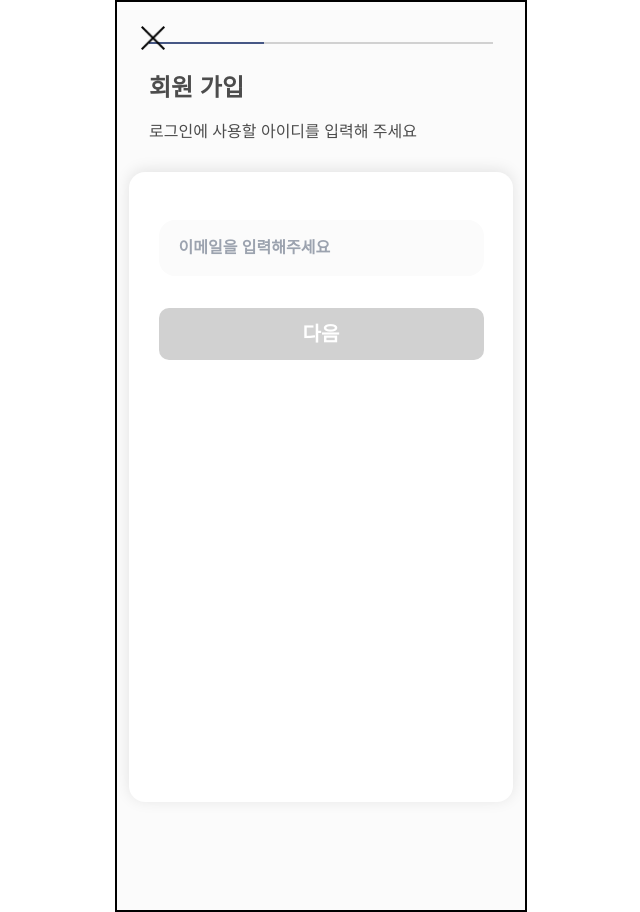
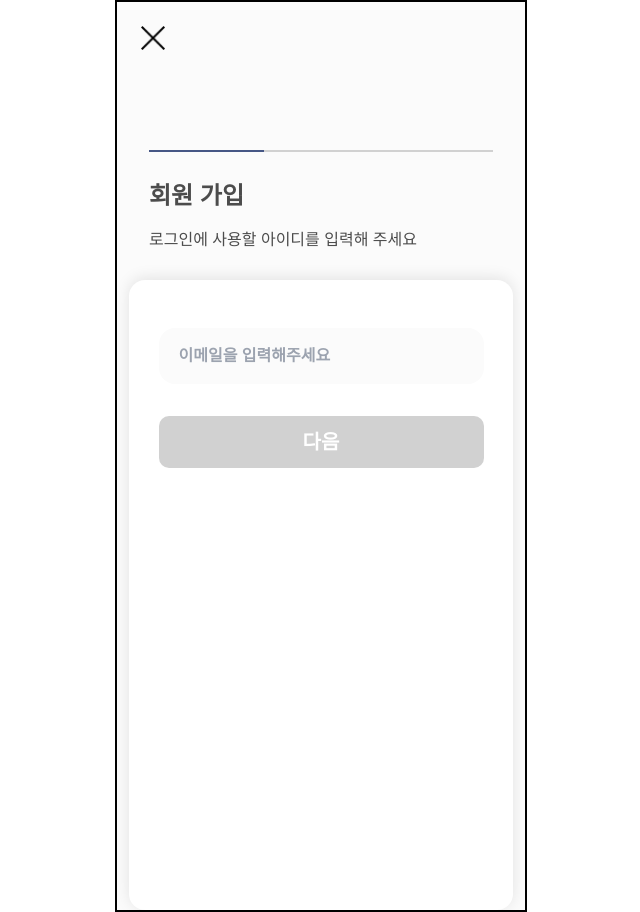
Before and after one commit to UMC-8th-Hackathon-Team-Name/dentistry_FE, a React (Vite) app in the folder app/: page /signup/email in a window 1280 px wide. Shown: the whole page, without its empty margins (319-959 px from the left). Built offline with nearby package versions, Linux system fonts and the light colour scheme; a web font is replaced by a local one.

Commit message:
refactor/signup-email

```diff
--- a/app/src/auth/SignupEmail.tsx
+++ b/app/src/auth/SignupEmail.tsx
@@ -2,7 +2,6 @@ import { useState } from "react";
 import { useNavigate } from "react-router-dom";
 
 import closeIcon from "/src/assets/close_icon.png";
-
 import Button from "../components/common/Button";
 import ProgressBar from "../components/common/ProgressBar";
 
@@ -26,43 +25,61 @@ const SignupEmail = () => {
       return;
     }
 
-    // 유효할 경우
     setErrorMessage("");
     nav("/signup/password");
   };
 
   return (
-    <div className="relative flex flex-col items-center justify-end w-full h-screen gap-4">
+    <main
+      className="relative flex flex-col items-center justify-end w-full h-full gap-4"
+      role="회원 가입 이메일 입력 페이지"
+    >
       {/* 닫기 버튼 */}
-      <div>
-        <img
-          src={closeIcon}
-          alt="closeButton"
-          className="absolute w-6 h-6 cursor-pointer top-6 left-6"
-          onClick={() => nav("/")}
-        />
-      </div>
+      <button
+        onClick={() => nav("/")}
+        aria-label="닫기"
+        className="absolute top-6 left-6"
+        role="닫기 버튼"
+      >
+        <img src={closeIcon} alt="닫기 아이콘" className="w-6 h-6" />
+      </button>
 
+      {/* 진행 상태바 */}
       <ProgressBar currentStep={1} totalSteps={3} />
 
-      <div className="flex flex-col w-full gap-4 px-8">
-        <div className="text-2xl font-semibold text-[#4C4C4C]">회원 가입</div>
-        <div className="text-base font-normal text-[#4C4C4C] mb-3">
+      {/* 안내 문구 */}
+      <header
+        className="flex flex-col w-full gap-4 px-8"
+        role="페이지 제목과 설명"
+      >
+        <h1 className="text-2xl font-semibold text-[#4C4C4C]">회원 가입</h1>
+        <p className="text-base font-normal text-[#4C4C4C] mb-3">
           로그인에 사용할 아이디를 입력해 주세요
-        </div>
-      </div>
+        </p>
+      </header>
 
-      {/* Container */}
-      <div className="w-96 h-[630px] bg-white rounded-2xl flex flex-col justify-between items-center pt-12 pb-20 px-7 shadow-[0_-2px_15px_rgba(0,0,0,0.1)]">
-        <div className="flex flex-col gap-8">
-          {/* 이메일 입력 */}
+      {/* 입력 영역 */}
+      <section
+        className="w-96 h-[630px] bg-white rounded-2xl flex flex-col justify-between items-center pt-12 pb-20 px-7 shadow-[0_-2px_15px_rgba(0,0,0,0.1)]"
+        role="입력 영역"
+      >
+        <form
+          className="flex flex-col gap-8"
+          onSubmit={(e) => e.preventDefault()}
+          role="이메일 입력 폼"
+        >
+          <label htmlFor="email" className="sr-only">
+            이메일 입력
+          </label>
           <input
+            id="email"
             type="email"
             value={email}
             onChange={(e) => setEmail(e.target.value)}
             maxLength={20}
             placeholder="이메일을 입력해주세요"
             className="w-[325px] h-14 bg-[#FBFBFB] rounded-2xl px-5"
+            role="이메일 입력란"
           />
 
           <Button
@@ -70,17 +87,21 @@ const SignupEmail = () => {
             text="다음"
             type="button"
             onClick={onClickNext}
+            role="다음 버튼"
           />
 
-          {/* 에러 메시지 */}
           {isSubmitted && errorMessage && (
-            <div className="px-2 -mt-4 text-sm font-bold text-red-600">
+            <p
+              className="px-2 -mt-4 text-sm font-bold text-red-600"
+              role="오류 메시지"
+              aria-live="assertive"
+            >
               {errorMessage}
-            </div>
+            </p>
           )}
-        </div>
-      </div>
-    </div>
+        </form>
+      </section>
+    </main>
   );
 };
 
--- a/app/src/auth/SignupPassword.tsx
+++ b/app/src/auth/SignupPassword.tsx
@@ -36,7 +36,7 @@ const SignupPassword = () => {
   };
 
   return (
-    <div className="relative flex flex-col items-center justify-end w-full h-screen gap-4">
+    <div className="relative flex flex-col items-center justify-end w-full h-full gap-4">
       {/* 닫기 버튼 */}
       <div>
         <img
--- a/app/src/auth/SignupTerms.tsx
+++ b/app/src/auth/SignupTerms.tsx
@@ -28,7 +28,7 @@ const SignupTerms = () => {
   const isAllRequiredChecked = isServiceChecked && isInfoChecked;
 
   return (
-    <div className="relative flex flex-col items-center justify-end w-full h-screen gap-4">
+    <div className="relative flex flex-col items-center justify-end w-full h-full gap-4">
       {/* 닫기 버튼 */}
       <div>
         <img
--- a/app/src/components/LoginButton.tsx
+++ b/app/src/components/LoginButton.tsx
@@ -7,7 +7,7 @@ const LoginButton = ({ onClick }: LoginbuttonProps) => {
     <button
       role="로그인 버튼"
       onClick={onClick}
-      className="w-[325px] h-[52px] rounded-[10px] text-[20px] bg-[#FFFFFF] text-[#465785]"
+      className="w-[325px] h-[52px] rounded-[10px] text-[20px] bg-[#FFFFFF] text-[#465785] overfl"
     >
       로그인 하기
     </button>
```
